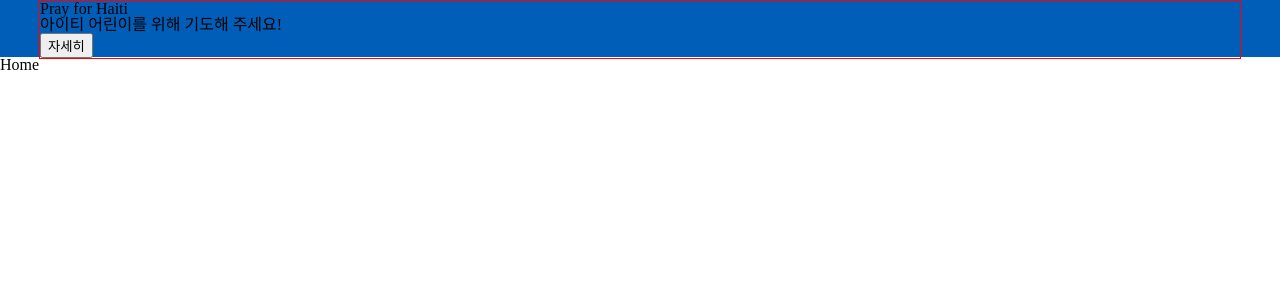
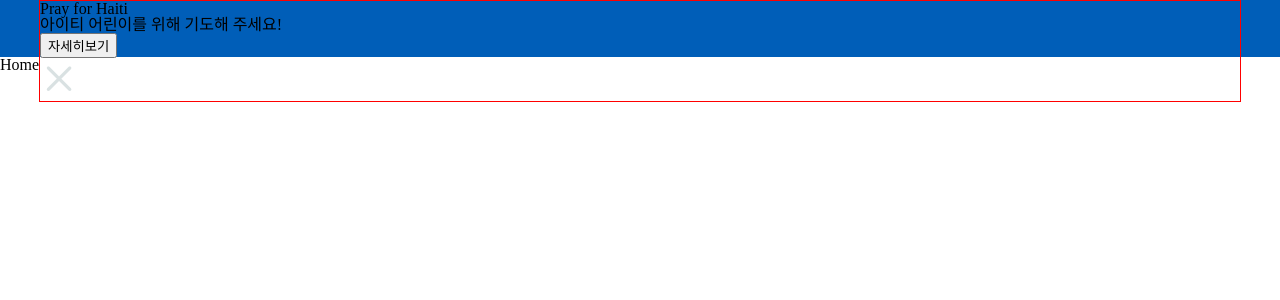
Before and after one commit to jbinyim/compassion-clone, a React (Create React App) app: page / in a window 1280 px wide. Shown: the top 300 px of the page. Built offline with nearby package versions, Linux system fonts and the light colour scheme.

Commit message:
240712 이미지 변수정의

```diff
--- a/src/components/Header.tsx
+++ b/src/components/Header.tsx
@@ -1,5 +1,6 @@
 import React from "react";
 import styled from "styled-components";
+import closeBtn from "../img/icon/close.png";
 
 const HBannerBox = styled.div`
   width: 100%;
@@ -23,9 +24,11 @@ const Header = () => {
           <HBannerLeft>
             <p>Pray for Haiti</p>
             <p>아이티 어린이를 위해 기도해 주세요!</p>
-            <button>자세히</button>
+            <button>자세히보기</button>
           </HBannerLeft>
-          <div></div>
+          <div>
+            <img src={closeBtn} alt="closeBtn" />
+          </div>
         </HBanner>
       </HBannerBox>
     </div>
--- /dev/null
+++ b/src/images.d.ts
@@ -0,0 +1,4 @@
+declare module "*.png";
+declare module "*.jpg";
+declare module "*.jpeg";
+declare module "*.gif";
```
